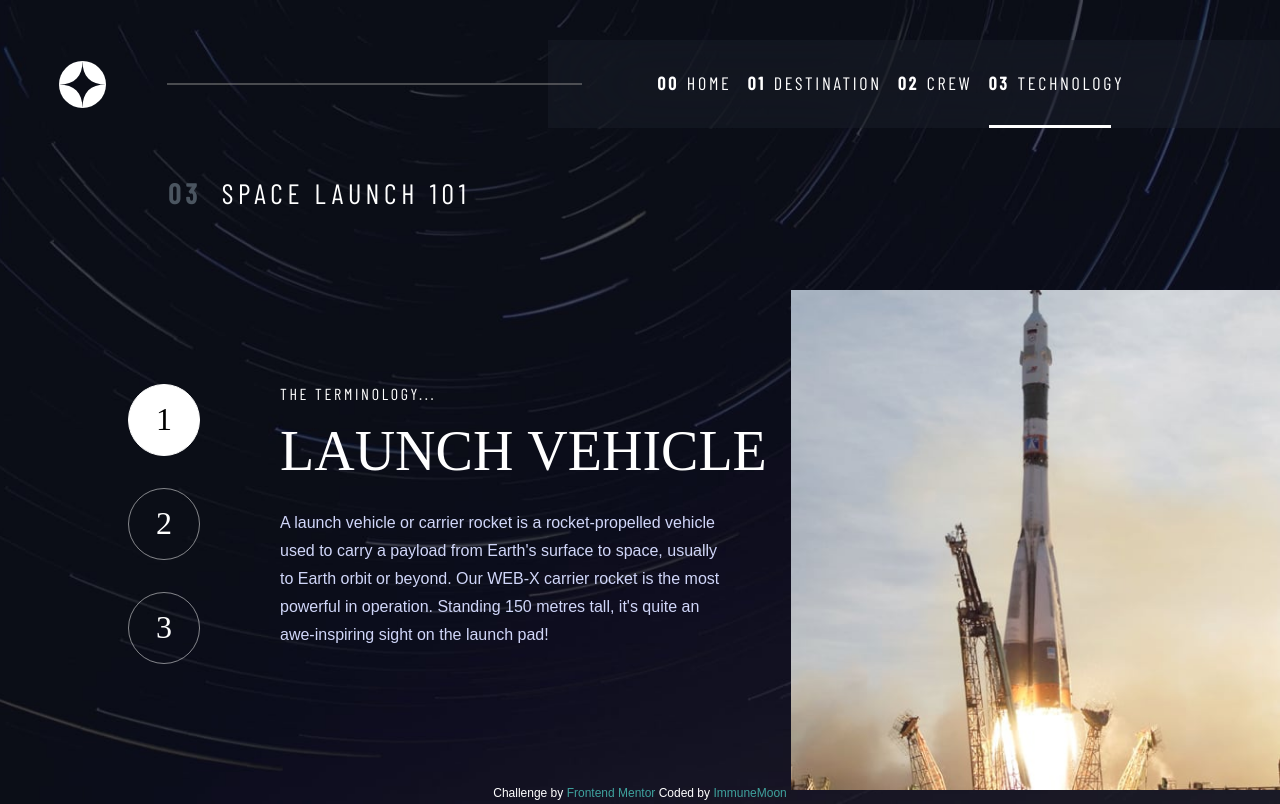
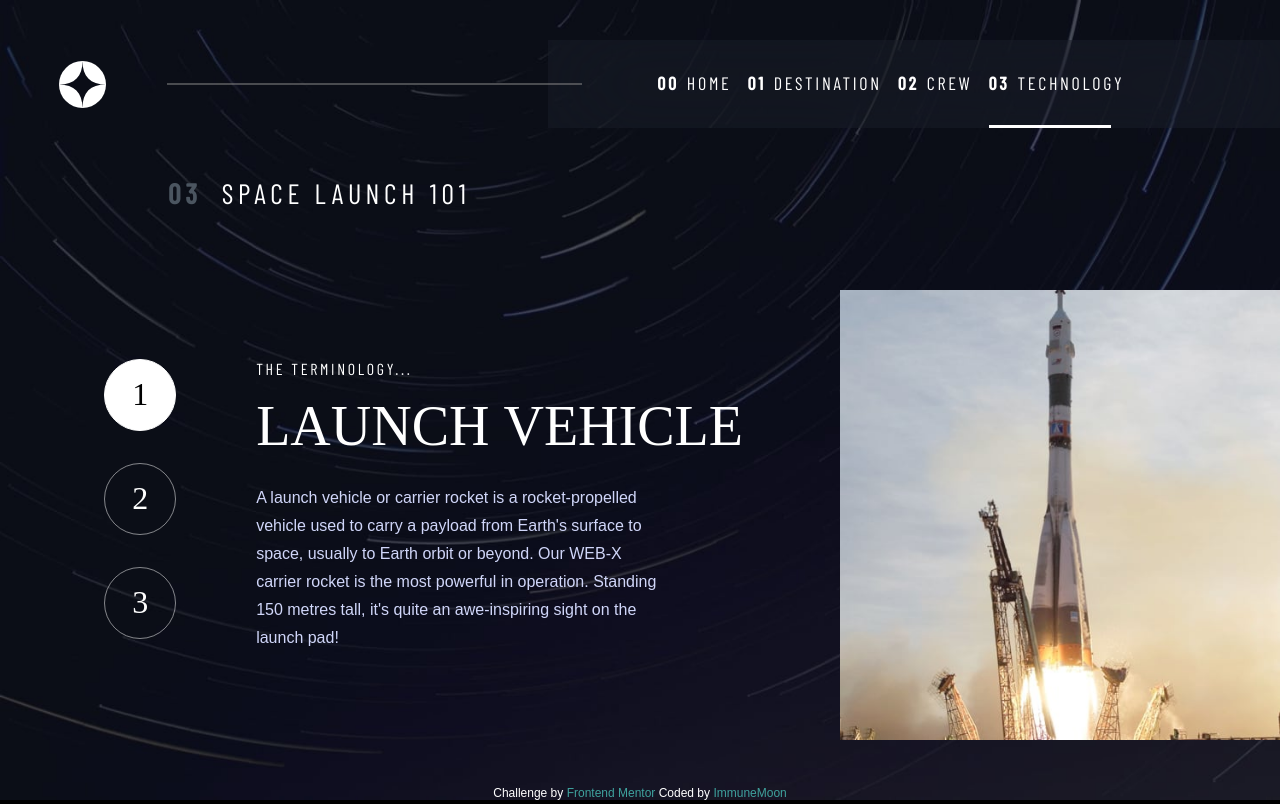
Before and after one commit to ImmuneMoon/space-tourism-website, a React (Create React App) app: page /technology in a window 1280 px wide. Built offline with nearby package versions, Linux system fonts and the light colour scheme; a web font is replaced by a local one.

Commit message:
More experImental edits
Trying to get containers in the crew and tech pages to stop overlapping on resize, and allow the images inside to resize with page resizing. Tech page is mostly fixed, still needs work in the mobile layout though. Making slow progress with the crew page overlapping.

```diff
--- a/src/components/Crew.jsx
+++ b/src/components/Crew.jsx
@@ -5,13 +5,13 @@ import dsktop_bkgrnd from './assets/crew/background-crew-desktop.jpg';
 import tablet_bkgrnd from './assets/crew/background-crew-tablet.jpg';
 import mobile_bkgrnd from './assets/crew/background-crew-mobile.jpg';
 import Crew_nav from './Crew_nav';
-import doug from './Crew_douglas';
+import Doug from './Crew_douglas';
 import dougPortrait from './assets/crew/image-douglas-hurley.png';
-import mark from './Crew_mark';
+import Mark from './Crew_mark';
 import markPortrait from './assets/crew/image-mark-shuttleworth.png';
-import victor from './Crew_victor';
+import Victor from './Crew_victor';
 import vicportrait from './assets/crew/image-victor-glover.png';
-import anoushe from './Crew_anoushe';
+import Anoushe from './Crew_anoushe';
 import anPortrait from './assets/crew/image-anousheh-ansari.png';
 
 
@@ -119,7 +119,7 @@ const Crew_img_container = styled.div`
 `;
 
 const DougImg = styled.img`
-    height: ${({ theme }) => {
+    max-height: ${({ theme }) => {
         switch (theme) {
                 case 'mobile':
             return '400px';
@@ -133,7 +133,7 @@ const DougImg = styled.img`
 `
 
 const MarkImg = styled.img`
-    height: ${({ theme }) => {
+    max-height: ${({ theme }) => {
         switch (theme) {
             case 'mobile':
                 return '400px';
@@ -147,7 +147,7 @@ const MarkImg = styled.img`
 `
 
 const VictorImg = styled.img`
-    height: ${({ theme }) => {
+    max-height: ${({ theme }) => {
         switch (theme) {
             case 'mobile':
                 return '425px';
@@ -161,7 +161,7 @@ const VictorImg = styled.img`
 `
 
 const AnouImg = styled.img`
-    height: ${({ theme }) => {
+    max-height: ${({ theme }) => {
         switch (theme) {
             case 'mobile':
                 return '425px';
@@ -176,17 +176,11 @@ const AnouImg = styled.img`
 
 const Crew_nav_container = styled.div`
     margin: 3rem auto 3rem 0;
-    width: fit-content;
     @media (max-width: 1025px) {
 		margin: 3rem auto;
 		justify-content: center;
 	}
 `;
-
-const Doug = doug;
-const Mark = mark;
-const Victor = victor;
-const Anoushe = anoushe;
 
 function Crew() {
     const [displayedCrew, setDisplayedCrew] = useState('doug');
--- a/src/components/Launch_vehicle.jsx
+++ b/src/components/Launch_vehicle.jsx
@@ -2,26 +2,26 @@ import React from 'react';
 import styled from 'styled-components';
 
 
-const Vehicle_sction = styled.div`
+const Vehicle_section = styled.div`
     width: 30rem;
     display: flex;
-`
+`;
+
+const Info_container = styled.div`
+    margin: auto 0;
+`;
 
 const Info = styled.p`
-    color: #D0D6F9;
-    font-size: 16px;
-    font-weight: 500;
-    line-height: 1.75;
-    width: 28rem;
     margin: 0;
+	width: 25.5rem;
 
-`
+`;
 
 function Launch_vehicle() {
     return(
         <>
-            <Vehicle_sction>
-                <div id="info-container">
+            <Vehicle_section>
+                <Info_container id="info-container">
                     <p id="vehicle-title">
                         LAUNCH&nbsp;VEHICLE
                     </p>
@@ -31,8 +31,8 @@ function Launch_vehicle() {
                         powerful in operation. Standing 150 metres tall, it's quite an awe-inspiring sight on the launch
                         pad!
                     </Info>
-                </div>
-            </Vehicle_sction>
+                </Info_container>
+            </Vehicle_section>
         </>
     );
 }
--- a/src/components/Space_capsule.jsx
+++ b/src/components/Space_capsule.jsx
@@ -10,12 +10,8 @@ const Vehicle_sction = styled.div`
 `
 
 const Info = styled.p`
-    color: #D0D6F9;
-    font-size: 16px;
-    font-weight: 500;
-    line-height: 1.75;
-    width: 28rem;
     margin: 0;
+    width: 25.5rem;
 
 `
 
--- a/src/components/Spaceport.jsx
+++ b/src/components/Spaceport.jsx
@@ -7,11 +7,8 @@ const Vehicle_sction = styled.div`
 `
 
 const Info = styled.p`
-    color: #D0D6F9;
-    font-size: 16px;
-    font-weight: 500;
-    line-height: 1.75;
     margin: 0;
+	width: 25.5rem;
 
 `
 
--- a/src/components/Tech_nav.jsx
+++ b/src/components/Tech_nav.jsx
@@ -19,7 +19,7 @@ const Nav_container = styled.section`
 const Button = styled.button`
     background: ${({ isActive }) => (isActive ? '#FFFFFF' : 'none')};
     border: ${({ isActive, isHovered }) => (isActive || isHovered) ? '1px solid #FFFFFF' : (isActive ? '1.5px solid rgba(128, 128, 128, 0.35)' : '1.5px solid rgba(255, 255, 255, 0.5)')};
-    color: ${({ isActive, isHovered }) => (isActive ? 'black' : '#FFFFFF')};
+    color: ${({ isActive }) => (isActive ? 'black' : '#FFFFFF')};
     border-radius: 50%;
     width: 4.5rem;
     height: 4.5rem;
--- a/src/components/Technology.jsx
+++ b/src/components/Technology.jsx
@@ -43,7 +43,7 @@ const Tech_section = styled.section`
     margin-left: auto;
     align-items: center;
     height: 100%;
-    width: 90%;
+    width: 100%;
 
     @media (max-width: 1025px) {
         flex-direction: column-reverse;
@@ -53,10 +53,11 @@ const Tech_section = styled.section`
 `;
 
 const L_container = styled.div`
-    width: 50%;
+    width: fit-content;
     display: flex;
     flex-direction: row;
     justify-content: space-between;
+    margin: auto;
 
     @media (max-width: 1025px) {
         width: 100%;
@@ -93,12 +94,9 @@ const Terms = styled.p`
 const Vehicle_container = styled.div`
     display: flex;
     align-items: center;
-    width: fit-content;
-    height: 100%;
+    justify-self: flex-end;
 
     @media (max-width: 1025px) {
-        height: 100%;
-        width: 100%;
         justify-content: center;
     }
 `;
--- a/src/index.css
+++ b/src/index.css
@@ -25,7 +25,6 @@ Check individual components for additional stylings relevant only to that compon
 	width: 100%;
 	display: flex;
 	flex-direction: column;
-	flex-grow: 1;
 }
 
 body {
@@ -45,7 +44,8 @@ body {
 }
 
 main {
-	margin-top: auto;
+	height: 100%;
+	width: 100%;
 	flex-grow: 1;
 }
 
@@ -255,6 +255,8 @@ p[name="crew-info"] {
 
 /* Crew image styles */
 #crew_img {
+	max-width: 100%;
+	height: auto;
 }
 
 
@@ -265,6 +267,7 @@ p[name="crew-info"] {
 #info-container {
     display: flex;
     flex-direction: column;
+	width: fit-content;
 }
 
 #vehicle-title {
@@ -276,7 +279,9 @@ p[name="crew-info"] {
 
 
 #tech_img {
-	max-height: 500px;
+	max-height: 450px;
+	max-width: 100%;
+	height: auto;
 }
 
 
```
Also changed, not shown: src/components/Destination.jsx (indentation only).
